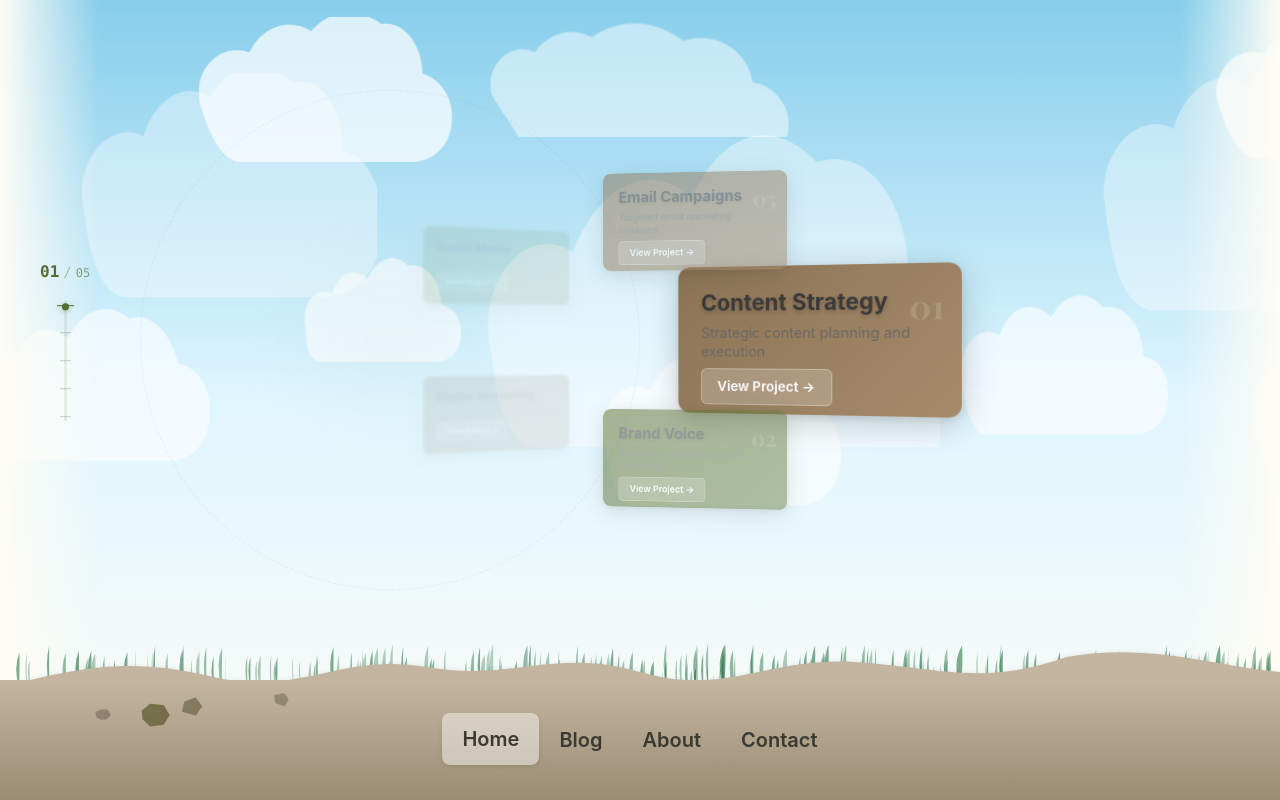
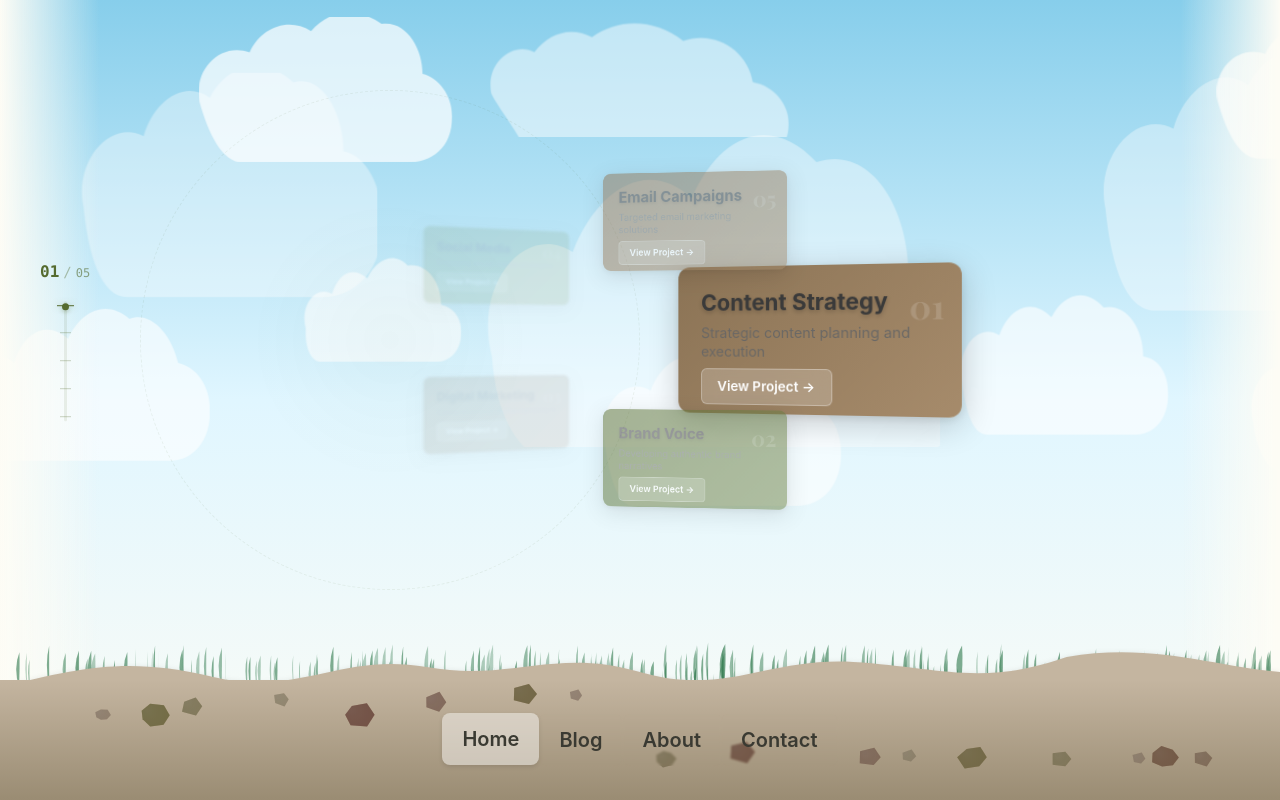
Before and after one commit to Fargarther/content-marketing-website, a React (Vite) app: page / in a window 1280 px wide. Built offline with nearby package versions, Linux system fonts and the light colour scheme.

Commit message:
fix rock layering and canvas scaling

```diff
--- a/src/components/GroundNav.css
+++ b/src/components/GroundNav.css
@@ -20,6 +20,7 @@
   width: 100%; height: 80px;
   pointer-events: none;
   filter: drop-shadow(0 2px 3px rgba(0,0,0,0.15));
+  z-index: 0;                   /* behind everything else in the bar */
 }
 
 .ground-inner {
@@ -47,7 +48,7 @@
   width: 100%;
   max-width: 800px;
   position: relative;
-  z-index: 2;                    /* above rocks canvas */
+  z-index: 3;                   /* above canvas */
 }
 
 .nav-list li {
@@ -86,5 +87,10 @@
 .ground-rocks {
   position: absolute;
   inset: 0;
-  z-index: 1;                    /* behind links */
+  z-index: 2;                   /* above background, below links */
+  display: block;
+  width: 100%;
+  height: 100%;
+  pointer-events: auto;         /* canvas can receive pointerdown */
+  touch-action: none;           /* allows smooth dragging on touch */
 }
--- a/src/components/GroundNav.jsx
+++ b/src/components/GroundNav.jsx
@@ -148,11 +148,13 @@ export default function GroundNav() {
     const resize = () => {
       const w = cvs.clientWidth;
       const h = cvs.clientHeight;
-      cvs.width = w * dpr;
-      cvs.height = h * dpr;
+      cvs.width = Math.round(w * dpr);
+      cvs.height = Math.round(h * dpr);
       cvs.style.width = `${w}px`;
       cvs.style.height = `${h}px`;
-      ctx.scale(dpr, dpr);
+
+      // IMPORTANT: reset & set DPR in one step (no accumulation)
+      ctx.setTransform(dpr, 0, 0, dpr, 0, 0);
       return { w, h };
     };
 
```
